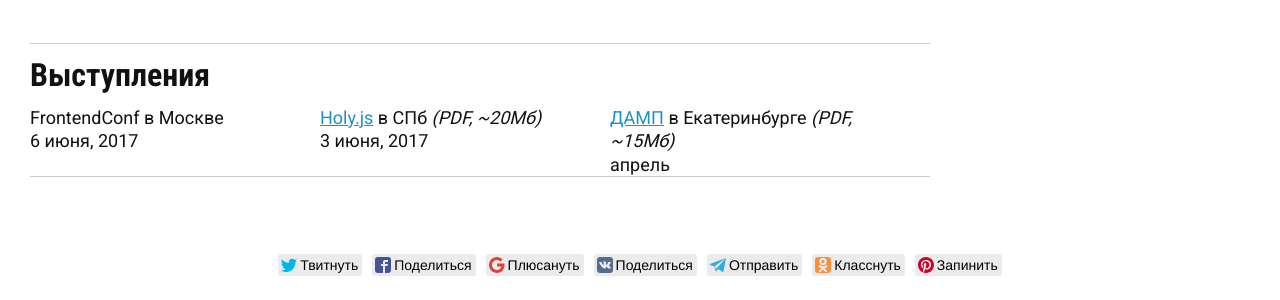
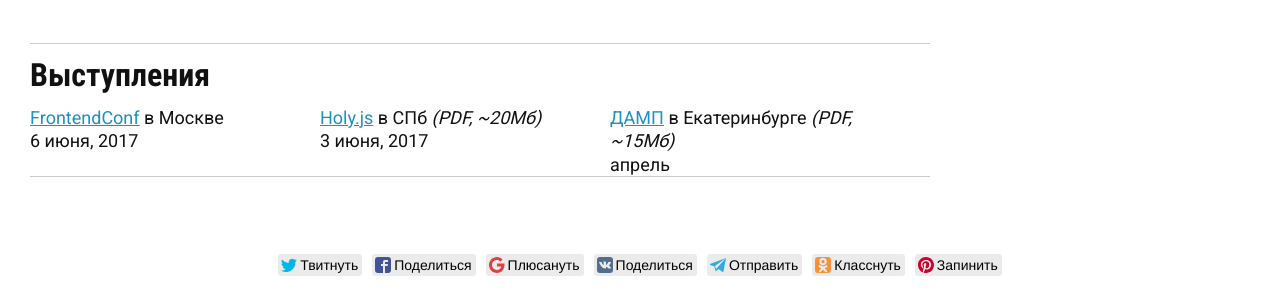
Before and after one commit to o0/o0.github.io, a Jekyll site: the page built from cpu/index.md, in a window 1280 px wide. Shown: the part 631-931 px from the top of the page. Built offline with Jekyll 4.4.1, drawn with Linux system fonts in a browser that asks for light colours; comment, search, counter and statistics services are not loaded; our own code applies the rules of GitHub Pages for plain Markdown files; some of the changed lines change nothing that is shown.

Commit message:
Добавлена ссылка на московскую презентацию

```diff
--- a/cpu/index.md
+++ b/cpu/index.md
@@ -24,7 +24,7 @@ layout: page
 ## Выступления
 <div class="col-wrapper col-wrapper-3">
   <div class="col col-1">
-    FrontendConf в Москве<br>
+    <a href="/share/treat-or-treat-2.5.pdf" target="_blank">FrontendConf</a> в Москве<br>
     6 июня, 2017
   </div>
   <div class="col col-2">
```
Also changed, not shown: 1 other file.
